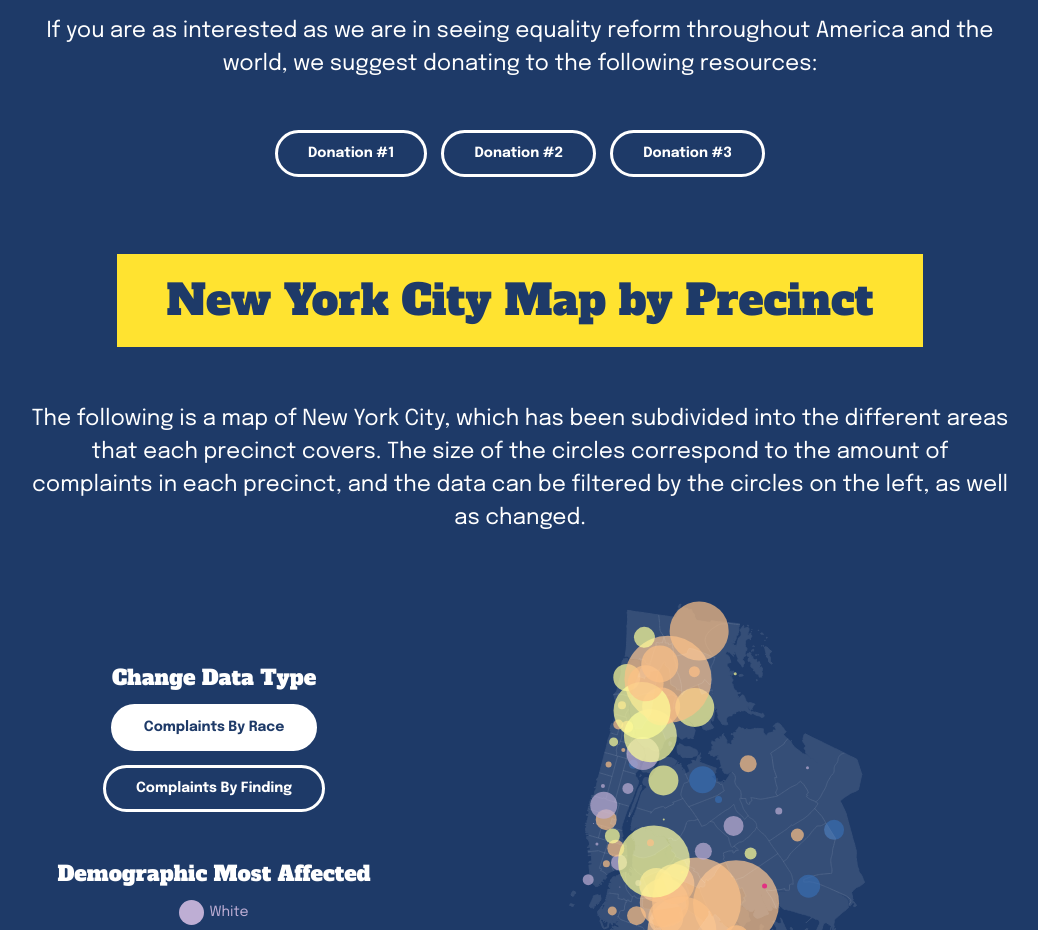
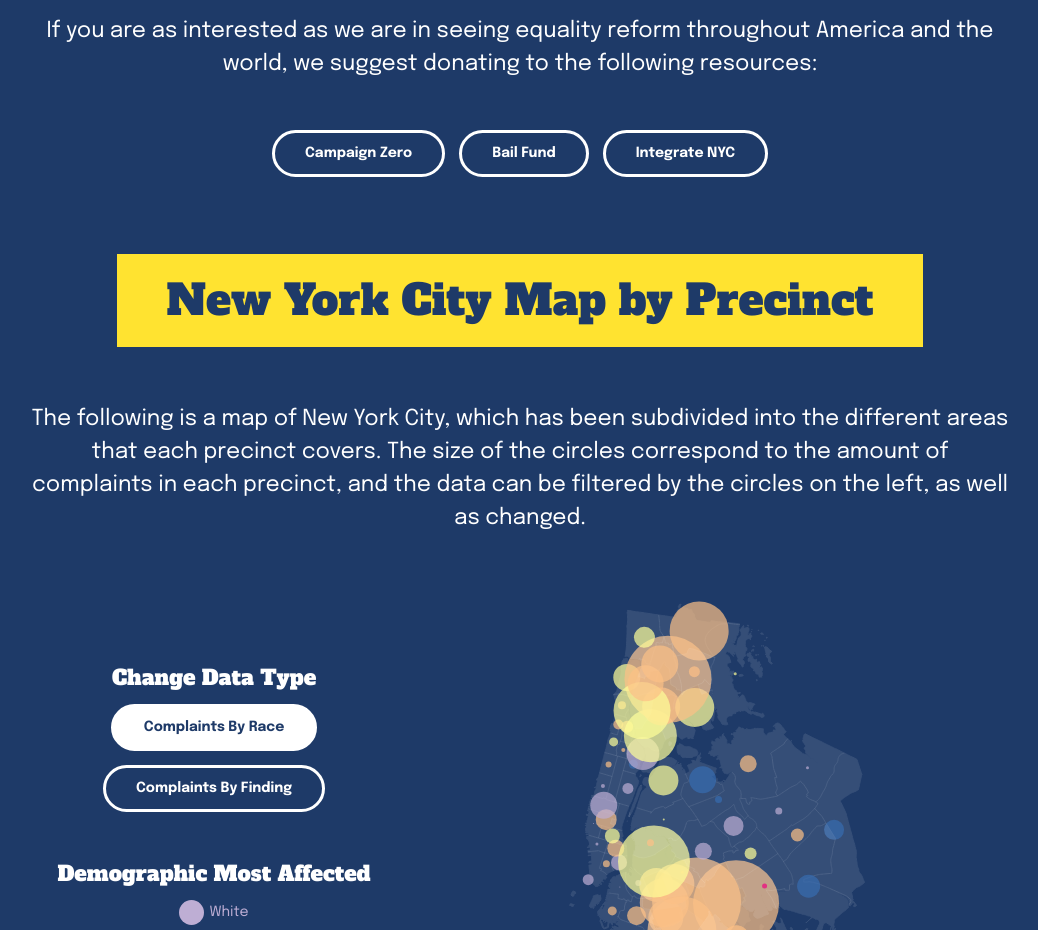
Before and after one commit to wildg/wildg.github.io, a plain HTML site: page NewYorkPoliceComplaints/mapFinal.html in a window 1280 px wide. Shown: the part 2160-3090 px from the top of the page, without its empty margins (120-1158 px from the left). Drawn offline with nearby package versions, Linux system fonts and the light colour scheme.

Commit message:
Added Links

```diff
--- a/NewYorkPoliceComplaints/mapFinal.html
+++ b/NewYorkPoliceComplaints/mapFinal.html
@@ -211,14 +211,14 @@
     </div>
 
     <div class="dflex-row mb-5">
-        <a class="dataSelection m-2" target="_blank">
-            Donation #1
+        <a class="dataSelection m-2" target="_blank" href="https://www.joincampaignzero.org/#vision">
+            Campaign Zero
         </a>
-        <a class="dataSelection m-2" target="_blank">
-            Donation #2
+        <a class="dataSelection m-2" target="_blank" href="https://bailproject.org/">
+            Bail Fund
         </a>
-        <a class="dataSelection m-2" target="_blank">
-            Donation #3
+        <a class="dataSelection m-2" target="_blank" href="https://integratenyc.org/">
+            Integrate NYC
         </a>
     </div>
 </div>
```
